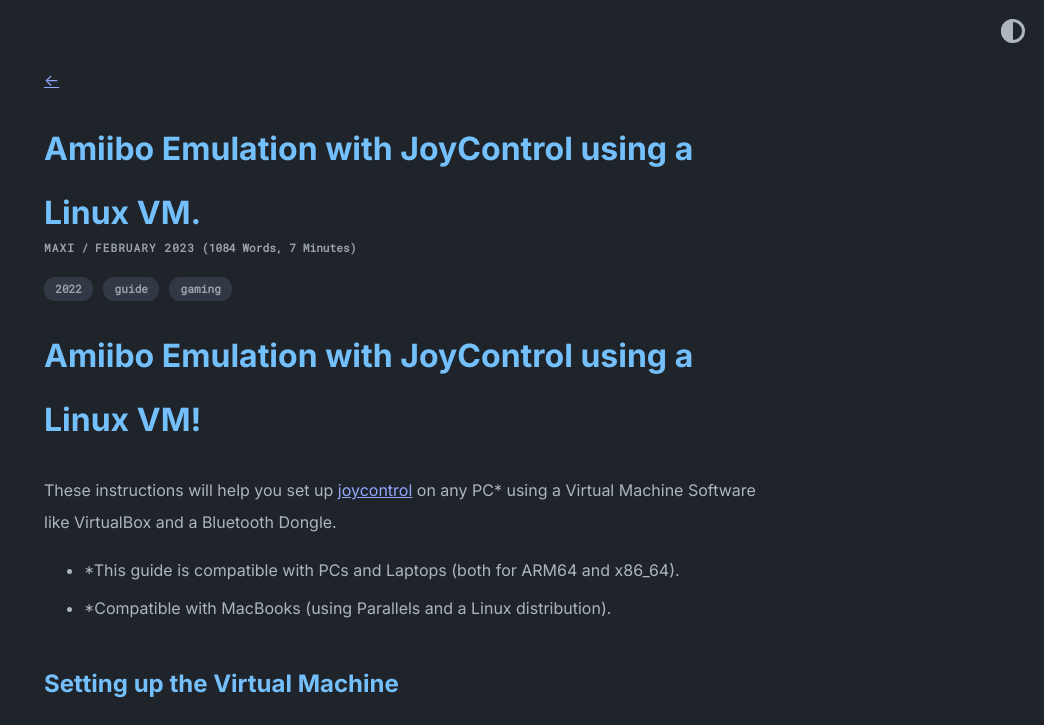
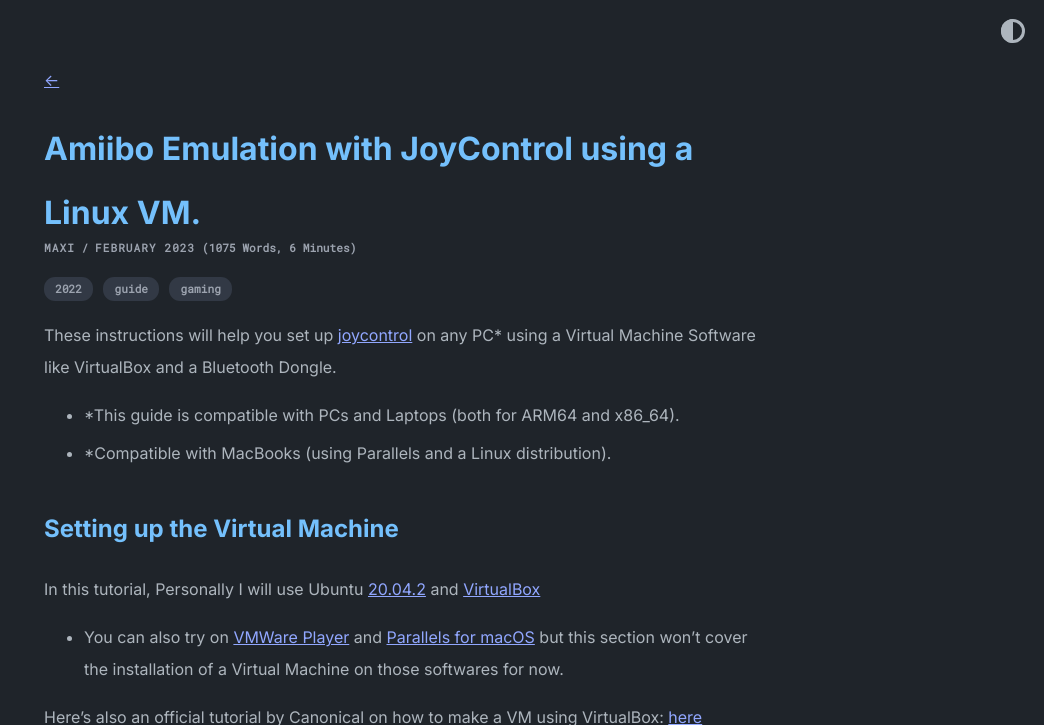
Before and after one commit to fixmyblock/noticiero, a Jekyll site: the page built from _posts/2023-02-12-amiibo-emulation-with-joycontrol.md, in a window 1280 px wide and 900 px high, cut to the strip 0-725 px from the top of the window. Shown: the whole strip, without its empty margins (236-1280 px from the left). Built offline with Jekyll 4.4.1, drawn with Linux system fonts in a browser that asks for light colours.

Commit message:
Update 2023-02-12-amiibo-emulation-with-joycontrol.md

```diff
--- a/_posts/2023-02-12-amiibo-emulation-with-joycontrol.md
+++ b/_posts/2023-02-12-amiibo-emulation-with-joycontrol.md
@@ -5,7 +5,6 @@ author: Maxi
 tags: [2022, guide, gaming]
 
 ---
-# Amiibo Emulation with JoyControl using a Linux VM!
 
 These instructions will help you set up [joycontrol](https://github.com/Poohl/joycontrol.git) on any PC* using a Virtual Machine Software like VirtualBox and a Bluetooth Dongle.
 
```
